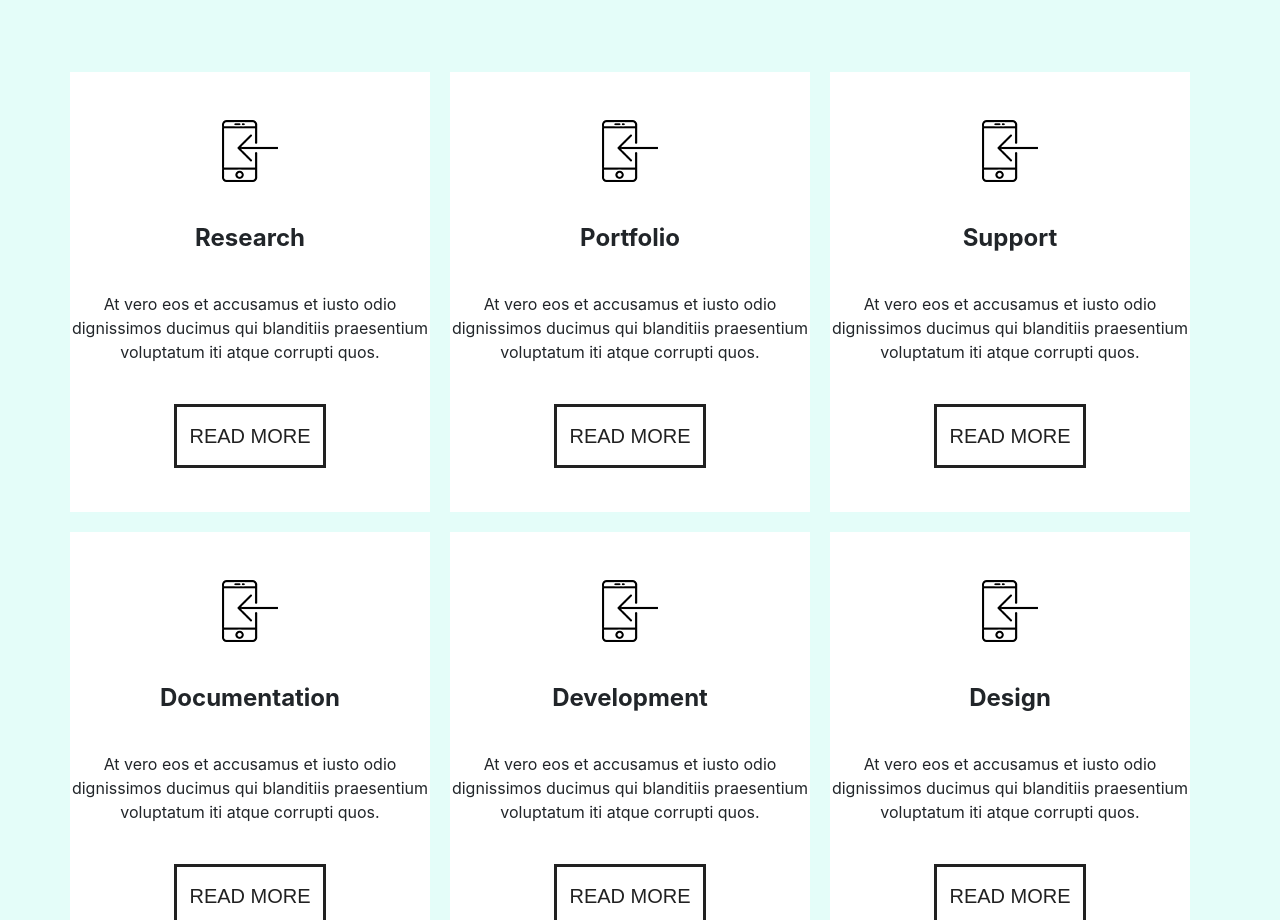
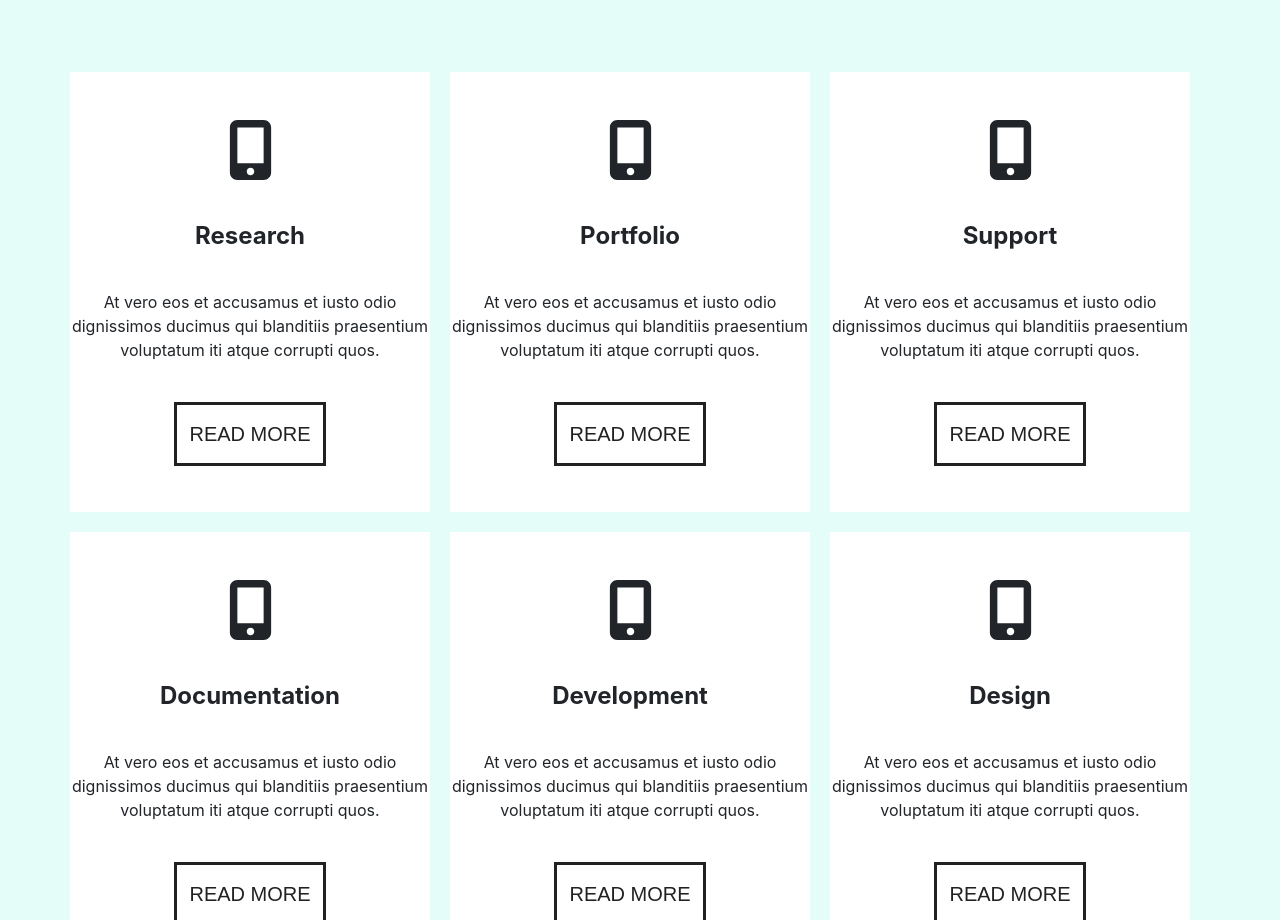
Before and after one commit to ScionRs/UniversalTemplate, a website: page src/index.html in a window 1280 px wide. Shown: the part 1940-2860 px from the top of the page. Drawn offline with Linux system fonts and the light colour scheme.

Commit message:
services-section: image replaced by icon

```diff
--- a/src/index.html
+++ b/src/index.html
@@ -83,37 +83,37 @@
         incididunt ut labore et dolore magna aliqua. Ut enim ad minim veniam</h4>
         <div class="services__items">
             <div class="services__item">
-                <img src="icons/service/smartphone.png" alt="" class="services__img">
+                <i class="fas fa-mobile-alt services__icon"></i>
                 <h2 class="services__title">Research</h2>
                 <div class="services__description">At vero eos et accusamus et iusto odio dignissimos ducimus qui blanditiis praesentium voluptatum iti atque corrupti quos.</div>
                 <button class="services__btn">Read More</button>
             </div>
             <div class="services__item">
-                <img src="icons/service/smartphone.png" alt="" class="services__img">
+                <i class="fas fa-mobile-alt services__icon"></i>
                 <h2 class="services__title">Portfolio</h2>
                 <div class="services__description">At vero eos et accusamus et iusto odio dignissimos ducimus qui blanditiis praesentium voluptatum iti atque corrupti quos.</div>
                 <button class="services__btn">Read More</button>
             </div>
             <div class="services__item">
-                <img src="icons/service/smartphone.png" alt="" class="services__img">
+                <i class="fas fa-mobile-alt services__icon"></i>
                 <h2 class="services__title">Support</h2>
                 <div class="services__description">At vero eos et accusamus et iusto odio dignissimos ducimus qui blanditiis praesentium voluptatum iti atque corrupti quos.</div>
                 <button class="services__btn">Read More</button>
             </div>
             <div class="services__item">
-                <img src="icons/service/smartphone.png" alt="" class="services__img">
+                <i class="fas fa-mobile-alt services__icon"></i>
                 <h2 class="services__title">Documentation</h2>
                 <div class="services__description">At vero eos et accusamus et iusto odio dignissimos ducimus qui blanditiis praesentium voluptatum iti atque corrupti quos.</div>
                 <button class="services__btn">Read More</button>
             </div>
             <div class="services__item">
-                <img src="icons/service/smartphone.png" alt="" class="services__img">
+                <i class="fas fa-mobile-alt services__icon"></i>
                 <h2 class="services__title">Development</h2>
                 <div class="services__description">At vero eos et accusamus et iusto odio dignissimos ducimus qui blanditiis praesentium voluptatum iti atque corrupti quos.</div>
                 <button class="services__btn">Read More</button>
             </div>
             <div class="services__item">
-                <img src="icons/service/smartphone.png" alt="" class="services__img">
+                <i class="fas fa-mobile-alt services__icon"></i>
                 <h2 class="services__title">Design</h2>
                 <div class="services__description">At vero eos et accusamus et iusto odio dignissimos ducimus qui blanditiis praesentium voluptatum iti atque corrupti quos.</div>
                 <button class="services__btn">Read More</button>
--- a/src/sass/blocks/_services.scss
+++ b/src/sass/blocks/_services.scss
@@ -18,6 +18,9 @@
     &:hover{
       box-shadow: 3px 3px 5px 3px rgba(34, 60, 80, 0.2);
       background-color: $green;
+      .services__icon{
+        color: white;
+      }
       .services__title{
         color: white;
       }
@@ -30,7 +33,8 @@
       }
     }
   }
-  &__img{
+  &__icon{
+    font-size: 60px;
     margin-top: 48px;
   }
   &__title{
```
Also changed, not shown: dist/css/style.min.css, dist/index.html, src/css/style.min.css.
